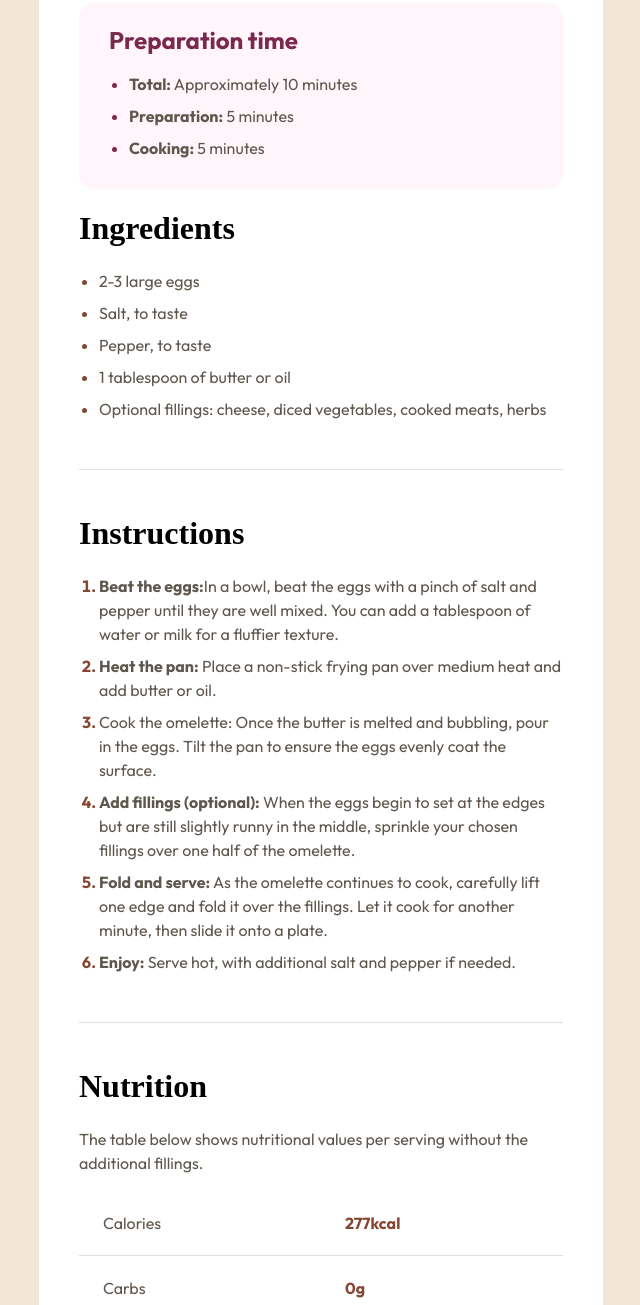
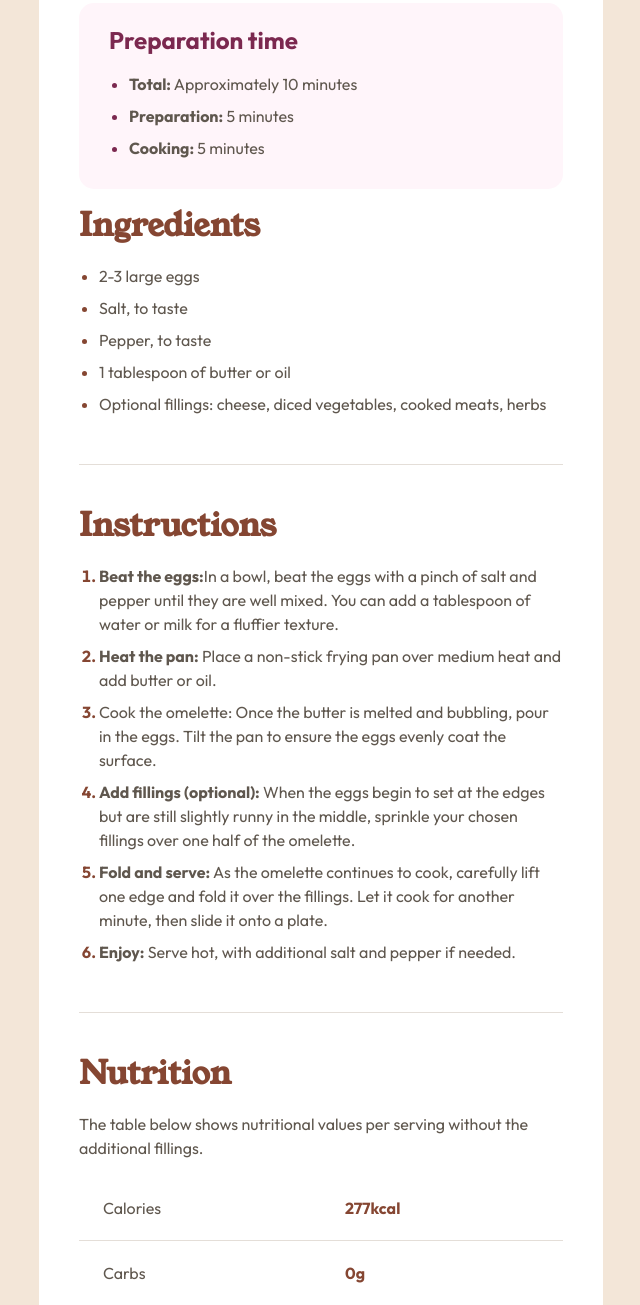
Before and after one commit to AaronVU/recipe-page-project, a plain HTML site: page index.html in a window 1280 px wide. Shown: the part 533-1838 px from the top of the page, without its empty margins (319-959 px from the left). Drawn offline with Linux system fonts and the light colour scheme.

Commit message:
Modified styles for titles

```diff
--- a/index.html
+++ b/index.html
@@ -126,6 +126,14 @@
 			color: hsl(332, 51%, 32%);
 		}
 
+		.titles {
+			font-family: "Young Serif", serif;
+			size: 20px;
+			line-height: 100%;
+			letter-spacing: 0px;
+			color: hsl(14, 45%, 36%);
+		}
+
 		.regular-text {
 			font-family: "Outfit", serif;
 			size: 16px;
@@ -190,7 +198,7 @@
 		</div>
 
 		<div>
-			<h1>Ingredients</h1>
+			<h1 class="titles">Ingredients</h1>
 			<ul class="ingredients-list">
 				<li>2-3 large eggs</li>
 				<li>Salt, to taste</li>
@@ -203,7 +211,7 @@
 		<hr class="divider">
 
 		<div>
-			<h1>Instructions</h1>
+			<h1 class="titles">Instructions</h1>
 			<ol class="instructions">
 				<li><strong>Beat the eggs:</strong>In a bowl, beat the eggs with a pinch of salt and pepper until they are well
 					mixed.
@@ -228,7 +236,7 @@
 		<hr class="divider">
 
 		<div>
-			<h1>Nutrition</h1>
+			<h1 class="titles">Nutrition</h1>
 			<p class="regular-text">The table below shows nutritional values per serving without the additional fillings.</p>
 			<table class="nutrition">
 				<tr>
```
